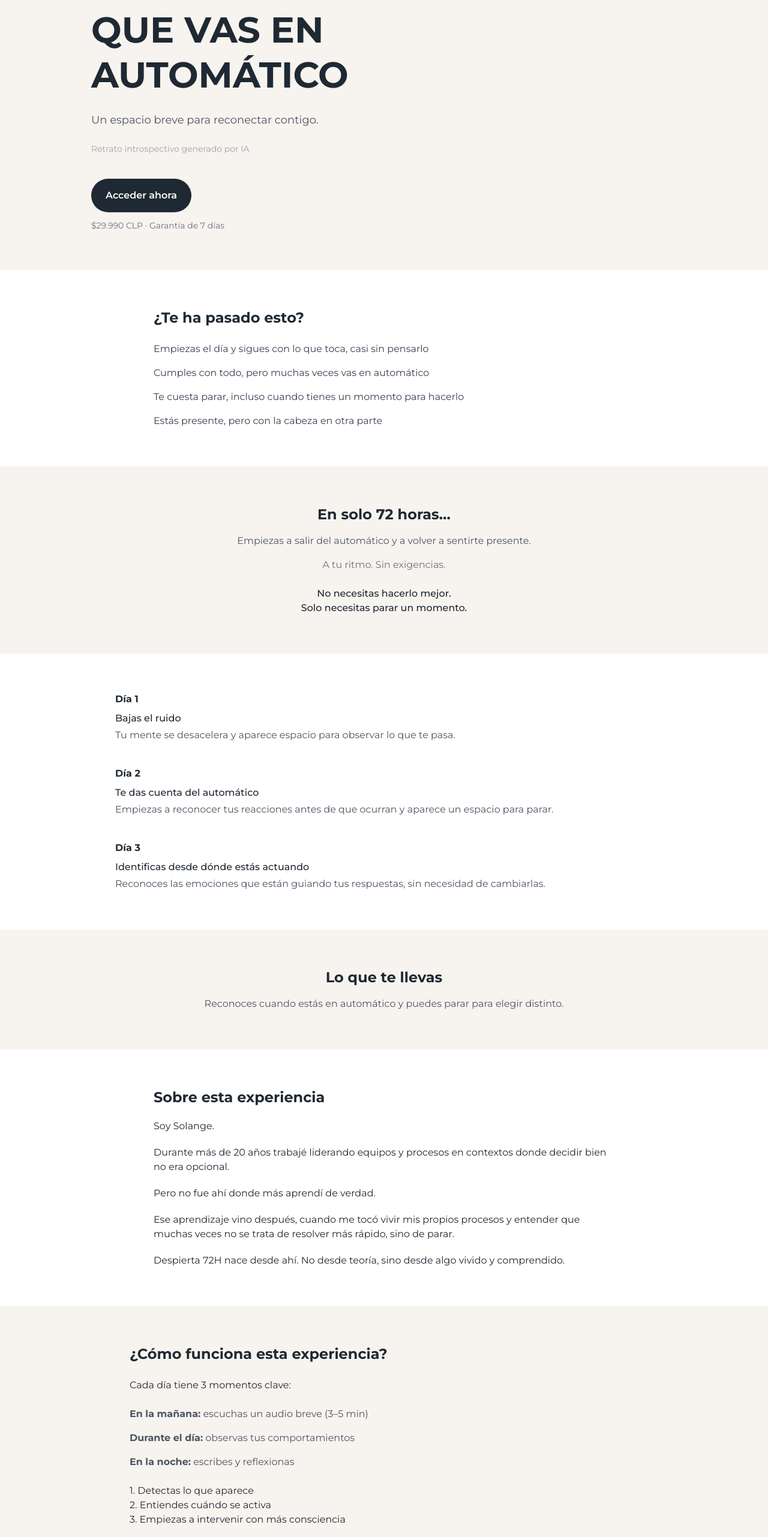
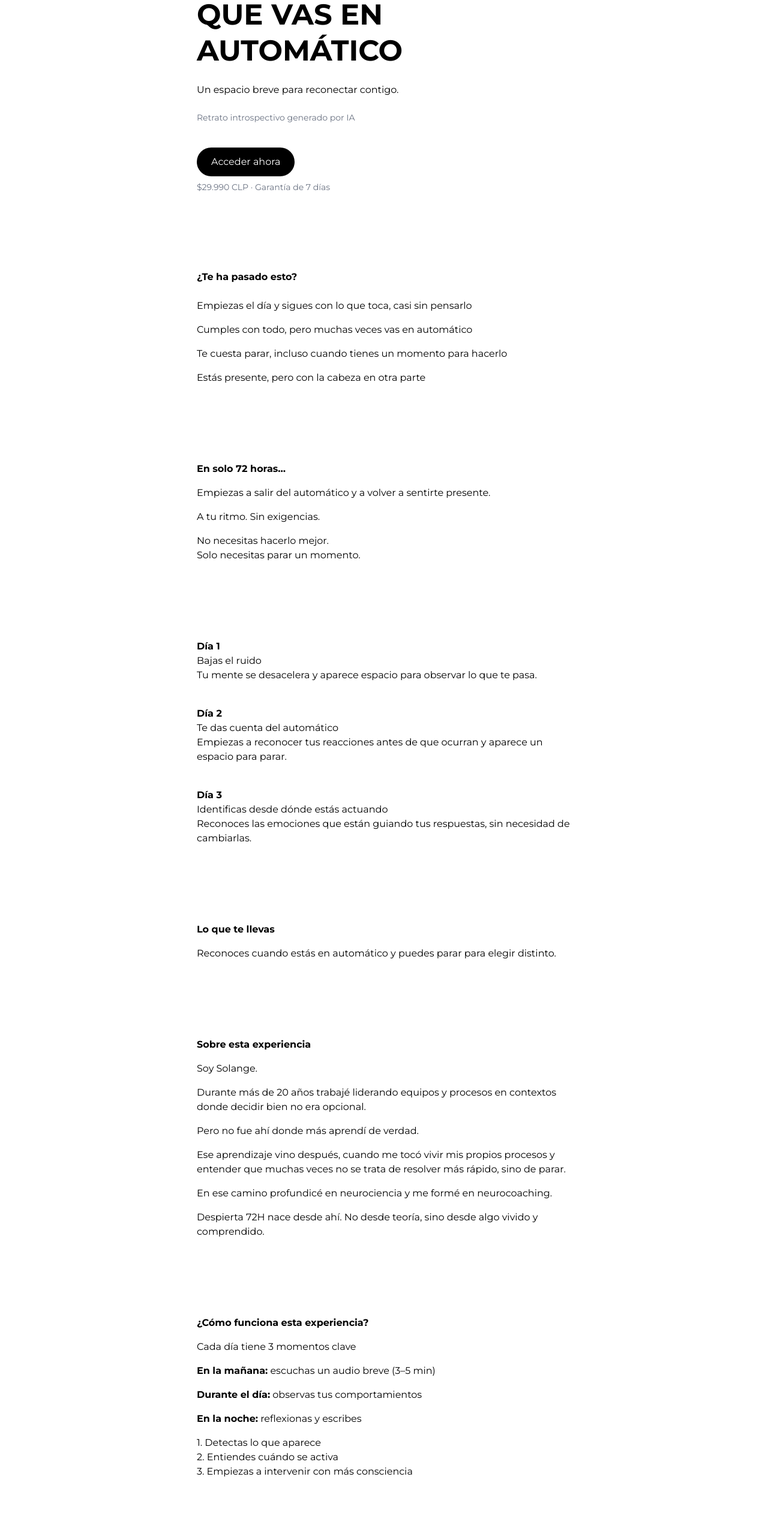
Before and after one commit to cursossolange/despierta-72h, a React (Vite) app: page / in a window 1280 px wide. Shown: the part 234-2797 px from the top of the page at 60% size. Built offline with nearby package versions, Linux system fonts and the light colour scheme.

Commit message:
Update LandingPage.tsx

```diff
--- a/src/components/LandingPage.tsx
+++ b/src/components/LandingPage.tsx
@@ -4,133 +4,105 @@ type Props = {
 
 export default function LandingPage({ onPurchase }: Props) {
   const handlePurchase = () => {
-    if (onPurchase) {
-      onPurchase();
-      return;
-    }
+    if (onPurchase) return onPurchase();
     window.location.href = "https://pay.hotmart.com/O105550362E";
   };
 
   return (
-    <div className="bg-[#F7F3EE] text-[#1F2933] font-sans">
+    <div className="bg-white text-black font-sans">
 
       {/* HERO */}
-      <section className="px-6 py-16 max-w-5xl mx-auto">
-        <p className="text-xs tracking-[0.25em] text-[#7A5C4B] mb-4">
-          DESPIERTA 72H
-        </p>
+      <section className="px-6 py-16 max-w-2xl mx-auto">
+        <p className="text-sm tracking-widest mb-6">Despierta 72H</p>
 
-        <h1 className="text-4xl md:text-6xl font-bold leading-tight mb-6">
+        <h1 className="text-4xl md:text-5xl font-bold leading-tight mb-6">
           ESTÁS FUNCIONANDO…<br />
           PERO HACE RATO<br />
           QUE VAS EN<br />
           AUTOMÁTICO
         </h1>
 
-        <p className="text-lg text-[#4B5563] mb-6">
+        <p className="mb-6">
           Un espacio breve para reconectar contigo.
         </p>
 
-        <p className="text-sm text-[#9CA3AF] mb-10">
+        <p className="text-sm text-gray-500 mb-10">
           Retrato introspectivo generado por IA
         </p>
 
         <button
           onClick={handlePurchase}
-          className="bg-[#1F2933] text-white px-6 py-4 rounded-full font-semibold"
+          className="bg-black text-white px-6 py-3 rounded-full mb-2"
         >
           Acceder ahora
         </button>
 
-        <p className="text-sm text-[#6B7280] mt-3">
+        <p className="text-sm text-gray-500">
           $29.990 CLP · Garantía de 7 días
         </p>
       </section>
 
       {/* PROBLEMA */}
-      <section className="bg-white px-6 py-16">
-        <div className="max-w-3xl mx-auto">
-          <h2 className="text-2xl font-bold mb-6">
-            ¿Te ha pasado esto?
-          </h2>
+      <section className="px-6 py-16 max-w-2xl mx-auto">
+        <h2 className="font-bold mb-6">¿Te ha pasado esto?</h2>
 
-          <ul className="space-y-4 text-[#374151]">
+        <ul className="space-y-4">
           <li>Empiezas el día y sigues con lo que toca, casi sin pensarlo</li>
           <li>Cumples con todo, pero muchas veces vas en automático</li>
           <li>Te cuesta parar, incluso cuando tienes un momento para hacerlo</li>
           <li>Estás presente, pero con la cabeza en otra parte</li>
         </ul>
-        </div>
       </section>
 
       {/* PROMESA */}
-      <section className="px-6 py-16 text-center max-w-3xl mx-auto">
-        <h2 className="text-2xl font-bold mb-4">
-          En solo 72 horas…
-        </h2>
+      <section className="px-6 py-16 max-w-2xl mx-auto">
+        <h2 className="font-bold mb-4">En solo 72 horas…</h2>
 
-        <p className="text-[#4B5563] mb-4">
+        <p className="mb-4">
           Empiezas a salir del automático y a volver a sentirte presente.
         </p>
 
-        <p className="text-[#6B7280]">
-          A tu ritmo. Sin exigencias.
-        </p>
+        <p className="mb-4">A tu ritmo. Sin exigencias.</p>
 
-        <p className="mt-6 text-[#1F2933] font-medium">
+        <p>
           No necesitas hacerlo mejor.<br />
           Solo necesitas parar un momento.
         </p>
       </section>
 
-      {/* 3 DÍAS */}
-      <section className="bg-white px-6 py-16">
-        <div className="max-w-4xl mx-auto space-y-10">
-
+      {/* DIAS */}
+      <section className="px-6 py-16 max-w-2xl mx-auto space-y-10">
         <div>
-            <h3 className="font-bold mb-2">Día 1</h3>
-            <p className="font-medium mb-1">Bajas el ruido</p>
-            <p className="text-[#4B5563]">
-              Tu mente se desacelera y aparece espacio para observar lo que te pasa.
-            </p>
+          <p className="font-bold">Día 1</p>
+          <p>Bajas el ruido</p>
+          <p>Tu mente se desacelera y aparece espacio para observar lo que te pasa.</p>
         </div>
 
         <div>
-            <h3 className="font-bold mb-2">Día 2</h3>
-            <p className="font-medium mb-1">Te das cuenta del automático</p>
-            <p className="text-[#4B5563]">
-              Empiezas a reconocer tus reacciones antes de que ocurran y aparece un espacio para parar.
-            </p>
+          <p className="font-bold">Día 2</p>
+          <p>Te das cuenta del automático</p>
+          <p>Empiezas a reconocer tus reacciones antes de que ocurran y aparece un espacio para parar.</p>
         </div>
 
         <div>
-            <h3 className="font-bold mb-2">Día 3</h3>
-            <p className="font-medium mb-1">Identificas desde dónde estás actuando</p>
-            <p className="text-[#4B5563]">
-              Reconoces las emociones que están guiando tus respuestas, sin necesidad de cambiarlas.
-            </p>
-          </div>
-
+          <p className="font-bold">Día 3</p>
+          <p>Identificas desde dónde estás actuando</p>
+          <p>Reconoces las emociones que están guiando tus respuestas, sin necesidad de cambiarlas.</p>
         </div>
       </section>
 
       {/* RESULTADO */}
-      <section className="px-6 py-16 text-center max-w-3xl mx-auto">
-        <h2 className="text-2xl font-bold mb-4">
-          Lo que te llevas
-        </h2>
+      <section className="px-6 py-16 max-w-2xl mx-auto">
+        <h2 className="font-bold mb-4">Lo que te llevas</h2>
 
-        <p className="text-[#4B5563]">
+        <p>
           Reconoces cuando estás en automático y puedes parar para elegir distinto.
         </p>
       </section>
 
       {/* SOBRE TI */}
-      <section className="bg-white px-6 py-16">
-        <div className="max-w-3xl mx-auto space-y-5">
-          <h2 className="text-2xl font-bold">
-            Sobre esta experiencia
-          </h2>
+      <section className="px-6 py-16 max-w-2xl mx-auto space-y-4">
+        <h2 className="font-bold">Sobre esta experiencia</h2>
 
         <p>Soy Solange.</p>
 
@@ -147,70 +119,67 @@ export default function LandingPage({ onPurchase }: Props) {
         </p>
 
         <p>
+          En ese camino profundicé en neurociencia y me formé en neurocoaching.
+        </p>
+
+        <p>
           Despierta 72H nace desde ahí. No desde teoría, sino desde algo vivido y comprendido.
         </p>
-        </div>
       </section>
 
       {/* COMO FUNCIONA */}
-      <section className="px-6 py-16 max-w-4xl mx-auto space-y-6">
-        <h2 className="text-2xl font-bold">
-          ¿Cómo funciona esta experiencia?
-        </h2>
+      <section className="px-6 py-16 max-w-2xl mx-auto space-y-4">
+        <h2 className="font-bold">¿Cómo funciona esta experiencia?</h2>
 
         <p>
-          Cada día tiene 3 momentos clave:
+          Cada día tiene 3 momentos clave
         </p>
 
-        <ul className="space-y-4 text-[#4B5563]">
-          <li><strong>En la mañana:</strong> escuchas un audio breve (3–5 min)</li>
-          <li><strong>Durante el día:</strong> observas tus comportamientos</li>
-          <li><strong>En la noche:</strong> escribes y reflexionas</li>
-        </ul>
+        <p><strong>En la mañana:</strong> escuchas un audio breve (3–5 min)</p>
+        <p><strong>Durante el día:</strong> observas tus comportamientos</p>
+        <p><strong>En la noche:</strong> reflexionas y escribes</p>
 
-        <p className="mt-6">
+        <p className="mt-4">
           1. Detectas lo que aparece<br />
           2. Entiendes cuándo se activa<br />
           3. Empiezas a intervenir con más consciencia
         </p>
       </section>
 
-      {/* GARANTÍA */}
-      <section className="bg-white px-6 py-16 text-center">
-        <p className="text-[#4B5563]">
+      {/* GARANTIA */}
+      <section className="px-6 py-16 max-w-2xl mx-auto text-center">
+        <p>
           Si en 7 días no estás conforme, te hacemos devolución completa.
         </p>
       </section>
 
       {/* BONUS */}
-      <section className="px-6 py-16 max-w-3xl mx-auto text-center">
-        <h2 className="text-2xl font-bold mb-4">
-          Bonus
-        </h2>
+      <section className="px-6 py-16 max-w-2xl mx-auto text-center">
+        <h2 className="font-bold mb-4">Bonus</h2>
 
-        <p className="text-[#4B5563]">
+        <p>
           7 señales de que estás en automático y cómo salir de ahí.
         </p>
 
-        <p className="mt-4 text-[#6B7280]">
+        <p className="mt-4">
           Y muchas veces, parar ya es suficiente para empezar.
         </p>
       </section>
 
       {/* CTA FINAL */}
-      <section className="px-6 py-20 text-center">
+      <section className="px-6 py-16 text-center">
         <button
           onClick={handlePurchase}
-          className="bg-[#1F2933] text-white px-6 py-4 rounded-full font-semibold"
+          className="bg-black text-white px-6 py-3 rounded-full"
         >
           Acceder ahora
         </button>
 
-        <p className="text-sm text-[#6B7280] mt-4">
+        <p className="text-sm mt-3">
           Pago seguro · Garantía total
         </p>
 
-        <p className="text-xs text-[#9CA3AF] mt-8">
+        <p className="text-xs mt-6">
           Despierta 72H © 2026
         </p>
       </section>
```
Lines whose indentation alone changed are shown as unchanged.
